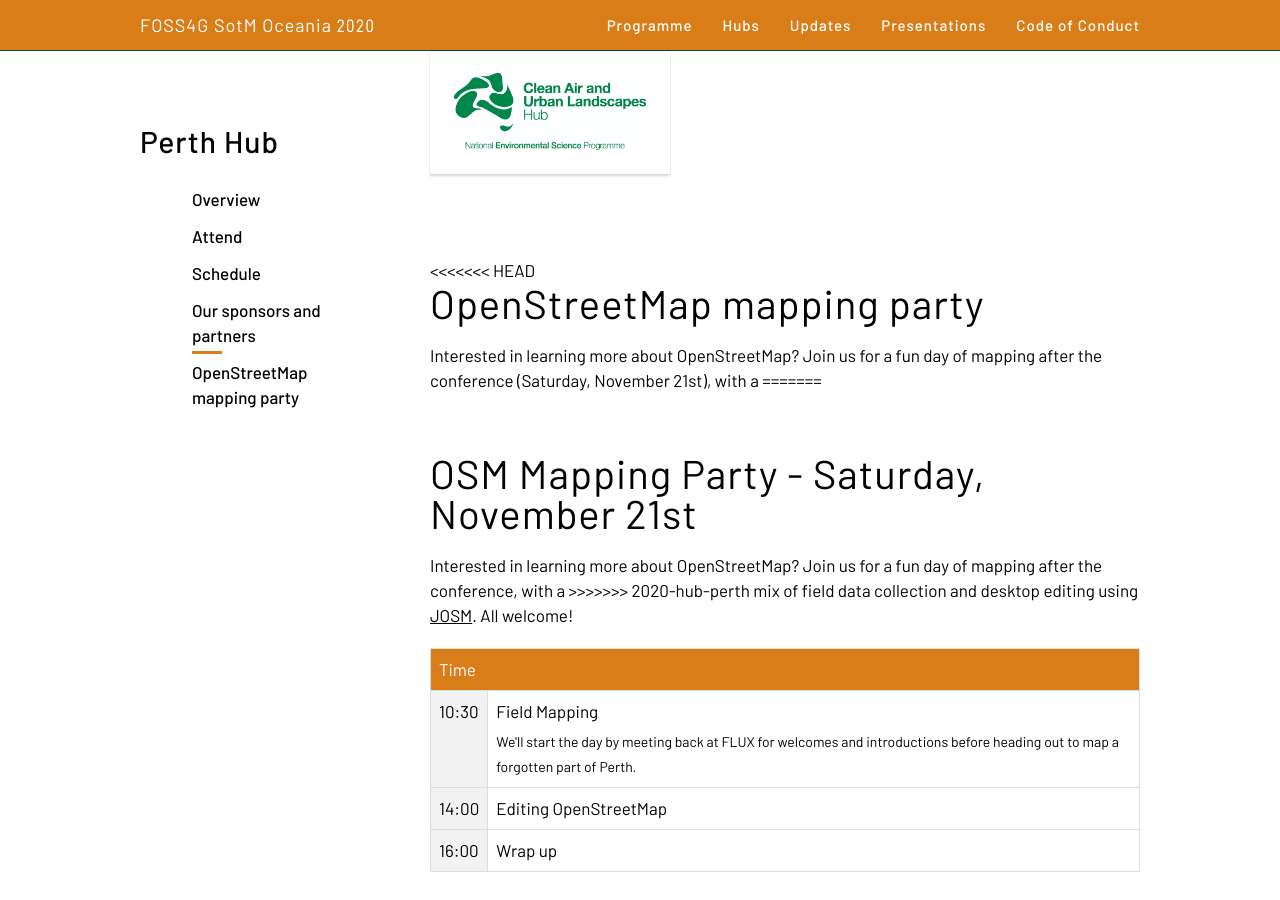
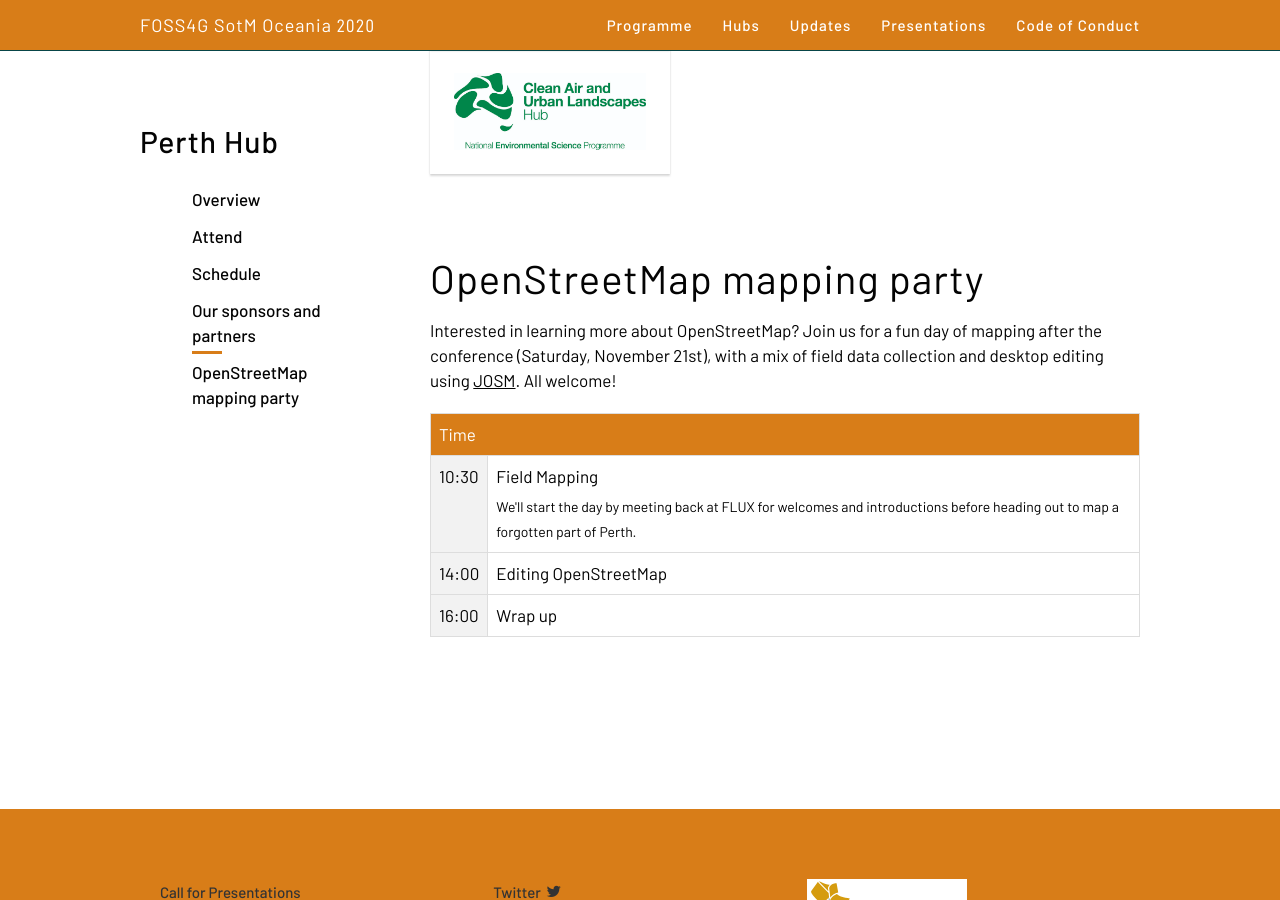
Before and after one commit to osgeo-oceania/foss4g-sotm-oceania-2020, a Jekyll site: the page built from hubs/perth/index.html, in a window 1280 px wide and 900 px high, scrolled down 5482 px. Built offline with Jekyll 4.4.1, drawn with Linux system fonts in a browser that asks for light colours.

Commit message:
Perth hub - OSM mapping party update

```diff
--- a/hubs/perth/index.html
+++ b/hubs/perth/index.html
@@ -163,21 +163,12 @@
 {% include perth-schedule.html %}
 {% include perth-sponsors.html %}
 
-
-
 <section>
-<<<<<<< HEAD
     <h2 id="osm_mapping_party">OpenStreetMap mapping party</h2>
 
     <p>
         Interested in learning more about OpenStreetMap? Join us for a fun day of mapping after the conference
         (Saturday, November 21st), with a
-=======
-    <h2 id="osm_mapping_party">OSM Mapping Party - Saturday, November 21st</h2>
-
-    <p>
-        Interested in learning more about OpenStreetMap? Join us for a fun day of mapping after the conference, with a
->>>>>>> 2020-hub-perth
         mix of field data
         collection and desktop editing using <a href="https://learnosm.org/en/josm/josm-tools/">JOSM</a>. All welcome!
     </p>
```
